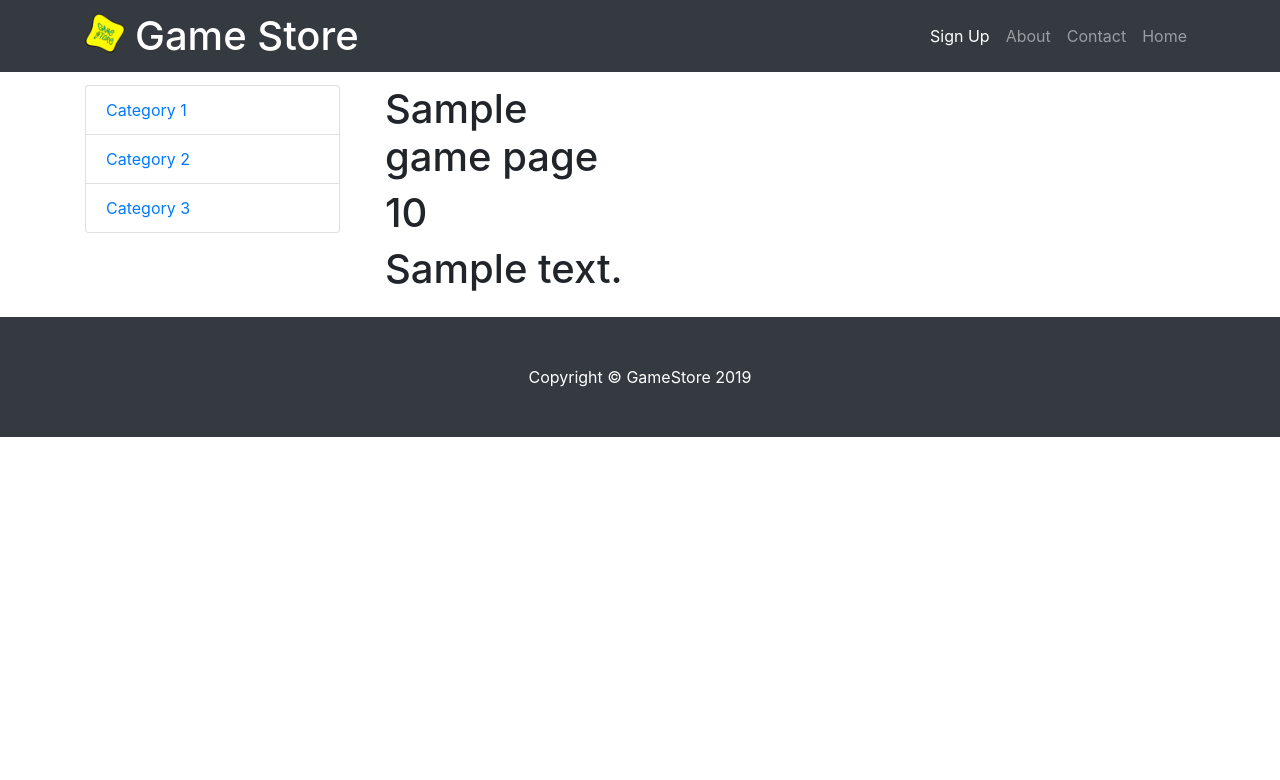
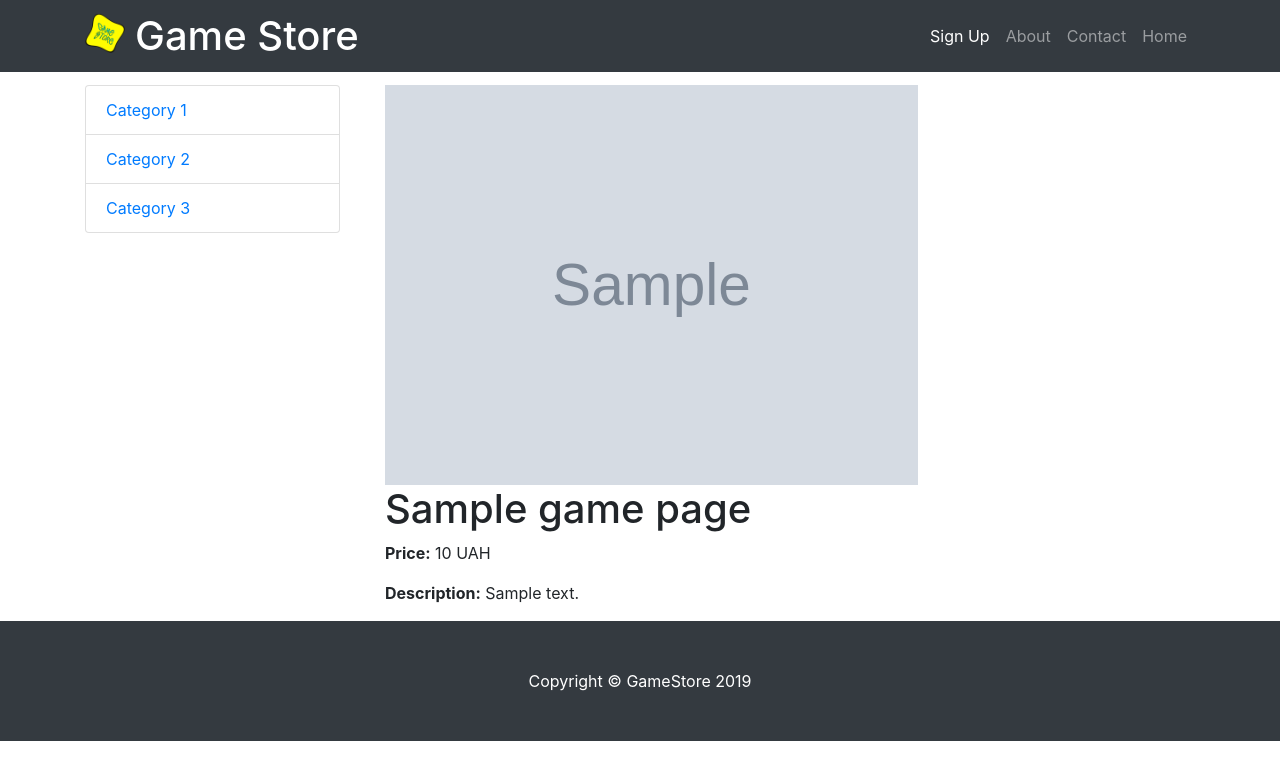
Before and after one commit to Jopless/gamestore, a Django app: template Shop/templates/game_page.html in a window 1280 px wide. Shown: the top 780 px of the page. Run offline with Django 3.2, Linux system fonts and the light colour scheme; the template is opened without the code that fills it: most values are stand-ins (such as "Sample title", 1, 10 or a date in 2020); grey boxes marked "Sample" are stand-in pictures; some libraries are stand-ins or nearby versions.

Commit message:
- Commits for product info

```diff
--- a/Shop/static/css/shop-child.css
+++ b/Shop/static/css/shop-child.css
@@ -1,3 +1,8 @@
 .game-info {
     padding-top: 25px;
 }
+
+.game-info img {
+    vertical-align: middle;
+    height: 400px;
+}
--- a/Shop/static/css/shop-homepage.css
+++ b/Shop/static/css/shop-homepage.css
@@ -23,7 +23,3 @@ body {
 .list-group {
     padding-top: 25px;
 }
-
-.game-info {
-    padding-top: 25px;
-}
--- a/Shop/templates/base.html
+++ b/Shop/templates/base.html
@@ -13,7 +13,7 @@
     <title>Jopless Store</title>
     <!-- Bootstrap core CSS -->
     <link href="{% static 'vendor/bootstrap/css/bootstrap.min.css' %} " rel="stylesheet"> <!--Getting CSS from static folder-->
-    <link href="{% static 'css/shop-child.css' %}" rel="stylesheet"/> <!--CSS Styling for inheritated templates-->
+    <link href="{% static 'css/shop-child.css' %}" rel="stylesheet"> <!--CSS Styling for inheritated templates-->
     <!-- Custom styles for this template -->
     <link href="{%  static 'css/shop-homepage.css' %} " rel="stylesheet"> <!--Getting CSS from static folder-->
 </head>
@@ -43,8 +43,8 @@
                 <li class="nav-item">
                     <a class="nav-link" href="#">Contact</a>
                 </li>
-                <li class="nav-item">
-                    <a class="nav-link" href="#">Home</a>
+                <li class="nav-item {% if nav == 'index' %} active {% endif %}">
+                    <a class="nav-link" href="{% url 'index' %}">Home</a>
                 </li>
             </ul>
         </div>
--- a/Shop/templates/game_page.html
+++ b/Shop/templates/game_page.html
@@ -2,11 +2,12 @@
 
 {% block content %}
 
-<div class="game-info">
-    <div class="col-lg-4 col-md-6 mb-4">
-        <h1>{{ game_page.title }}</h1>
-        <h1>{{ game_page.price }}</h1>
-        <h1>{{ game_page.description }}</h1>
+<div class="container-fluid">
+    <div class="game-info">
+            <img src="{{ game_page.image.url }}" alt="">
+            <h1>{{ game_page.title }}</h1>
+            <p><b>Price:</b> {{ game_page.price }} UAH</p>
+            <p><b>Description:</b> {{ game_page.description }}</p>
     </div>
 </div>
 
--- a/Shop/templates/index.html
+++ b/Shop/templates/index.html
@@ -33,13 +33,12 @@
 <!---->   {% for game in games %}
           <div class="col-lg-4 col-md-6 mb-4">
             <div class="card h-100">
-             <img class="card-img-top" src={{game.image.url}} alt="">
+             <img class="card-img-top" style="width:250px;height:250px;" src={{game.image.url}} alt="">
               <div class="card-body">
                 <h4 class="card-title">
                   <a href="{% url 'game_page' game.id %}">{{game.title}}</a>
                 </h4>
-                <h5>{{game.price}}</h5>
-                <p class="card-text">{{game.description}}</p>
+                <h5>₴{{game.price}}</h5>
               </div>
               <div class="card-footer">
                 <small class="text-muted">&#9733; &#9733; &#9733; &#9733; &#9734;</small>
--- a/Shop/views.py
+++ b/Shop/views.py
@@ -14,7 +14,8 @@ from Shop.models import Game
 def index(request):  # Checking homepage
     games = Game.objects.all().filter(is_published=True)
     if request.method == 'GET':
-        return render(request, 'index.html', {"games": games})
+        return render(request, 'index.html', {"games": games,
+                                              'nav' : 'index',})
 
 
 def game_page(request, game_id):
```
Also changed, not shown: db.sqlite3.
